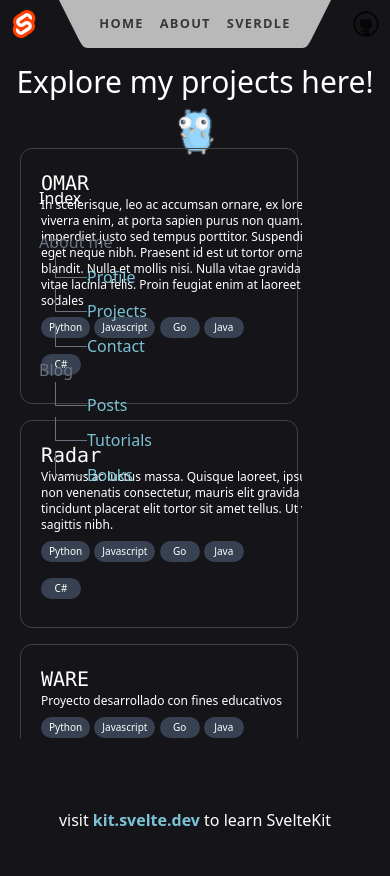
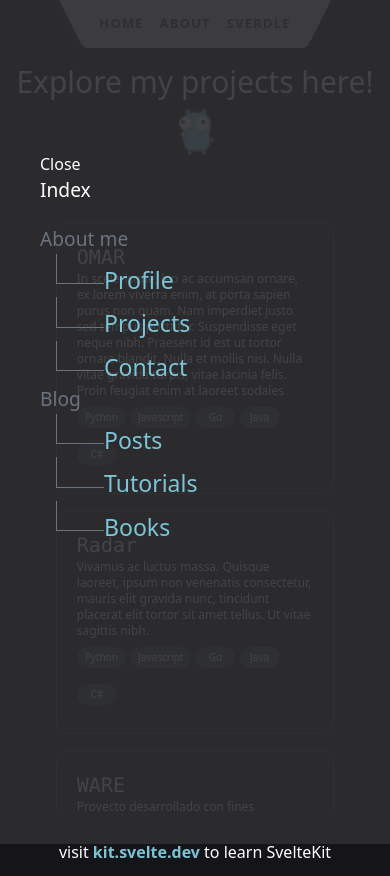
Before and after one commit to pelusa-v/portfolio-jp-ui, a SvelteKit app: page /projects in a window 390 px wide. Before the commit the page ends 844 px from the top, so only its background shows below. Built offline with nearby package versions, Linux system fonts and the light colour scheme.

Commit message:
Component Sidebar responsive done

```diff
--- a/src/routes/Header.svelte
+++ b/src/routes/Header.svelte
@@ -6,9 +6,7 @@
 
 <header>
 	<div class="corner">
-		<a href="https://kit.svelte.dev">
-			<img src={logo} alt="SvelteKit" />
-		</a>
+
 	</div>
 
 	<nav>
--- a/src/routes/Project.svelte
+++ b/src/routes/Project.svelte
@@ -24,7 +24,7 @@
 
 <style>
 .description-container {
-    width: 300px;
+    width: auto;
     overflow: hidden;
 }
 
--- a/src/routes/Sidebar.svelte
+++ b/src/routes/Sidebar.svelte
@@ -1,27 +1,33 @@
 <script lang="ts">
     import type { SidebarItem } from "../models/SidebarItem";
+    export let data : SidebarItem[];
 
-    export let isOpen = false; // Prop to control sidebar visibility
-    export let data : SidebarItem[];
+    let showSideBar = true; // Prop to control sidebar visibility
+    function ShowHideSidebar(): void {
+      showSideBar = !showSideBar;
+      console.log(showSideBar);
+    }
 </script>
 
-<div class="sidebar-container" class:open={isOpen}>
-    <h4 class="mb-5">Index</h4>
+{#if showSideBar }
+  <div class="sidebar-container">
+    <button class="open-close-button" on:click={ShowHideSidebar}>Close</button>
+    <h4 class="mb-5 sidebar-item-title">Index</h4>
 
     <ul>
       {#each data as sideBarItem, i }
-        <li class="text-gray-500">
+        <li class="sidebar-item-title text-gray-500">
           {#if sideBarItem.data.path !== undefined}
-            <a href="{sideBarItem.data.path}" >{sideBarItem.data.key}</a>
+            <a class="sidebar-item-title" href="{sideBarItem.data.path}" >{sideBarItem.data.key}</a>
           {:else}
             {sideBarItem.data.key}
           {/if}
           <ul>
             {#each sideBarItem.subItems as subItem }
               {#if subItem.path !== undefined}
-                <li><span></span><a href="{subItem.path}" >{subItem.key}</a></li>
+                <li class="sidebar-item-title"><span></span><a href="{subItem.path}" >{subItem.key}</a></li>
               {:else}
-                <li><span></span>{subItem.key}</li>
+                <li class="sidebar-item-title"><span></span>{subItem.key}</li>
               {/if}
             {/each}
           </ul>
@@ -29,6 +35,11 @@
       {/each}
     </ul>
   </div>
+{:else}
+  <div class="sidebar-button-open">
+    <button on:click={ShowHideSidebar}>Index</button>
+  </div>
+{/if}
 
 
 <style>
@@ -43,25 +54,107 @@ span {
       margin-left: 1rem;
   }
 
+  .sidebar-button-open {
+    padding: 10px;
+    width: auto;
+    height: auto;
+    position: fixed;
+    top: 0%;
+    left: 0%;
+    background-color: rgba(46, 46, 48, 0.897);
+    transition: left 0.3s ease-in-out;
+  }
+
+  .sidebar-item-title {
+    font-size: medium;
+  }
+
+  @media screen and (max-width: 480px) {
+    .sidebar-item-title {
+      font-size: larger;
+    }
+  }
+
+  .open-close-button {
+    visibility: hidden;
+  }
+
+  @media screen and (max-width: 1150px) {
+    .open-close-button {
+      visibility: visible;
+    }
+  }
+
+  @media screen and (max-width: 480px) {
+    span {
+      border-bottom: 1px solid;
+      border-left: 1px solid;
+      height: 1.9rem;
+      width: 3rem;
+      display: inline-block;
+      margin-bottom: 0.3rem;
+      margin-left: 1rem;
+    }
+  }
 
   .sidebar-container {
     width: 200px;
     height: 100%;
     position: fixed;
-    top: 22vh;
+    top: 20vh;
     left: 10%;
     background-color: transparent;
     transition: left 0.3s ease-in-out;
   }
 
-  @media screen and (min-width: 1500px) {
+  @media screen and (min-width: 1700px) {
     .sidebar-container {
         width: 200px;
         height: 100%;
         position: fixed;
         top: 18vh;
-        left: 10%;
+        left: 15%;
         background-color: transparent;
+        transition: left 0.3s ease-in-out;
+    }
+  }
+
+  @media screen and (max-width: 1275px) {
+    .sidebar-container {
+        width: 200px;
+        height: 100%;
+        position: fixed;
+        top: 20vh;
+        left: 5%;
+        background-color: transparent;
+        transition: left 0.3s ease-in-out;
+    }
+  }
+
+  @media screen and (max-width: 1150px) {
+    .sidebar-container {
+        width: 200px;
+        height: 100%;
+        position: fixed;
+        padding-top: 18vh;
+        padding-left: 20px;
+        top: 0;
+        left: 0;
+        background-color: rgba(46, 46, 48, 0.897);
+        transition: left 0.3s ease-in-out;
+    }
+  }
+
+  @media screen and (max-width: 480px) {
+    .sidebar-container {
+        width: 100vh;
+        height: 100%;
+        position: fixed;
+        padding-top: 18vh;
+        padding-left: 40px;
+        top: 0;
+        left: 0;
+        background-color: rgba(46, 46, 48, 0.897);
         transition: left 0.3s ease-in-out;
     }
   }
--- a/src/routes/projects/+page.svelte
+++ b/src/routes/projects/+page.svelte
@@ -7,15 +7,15 @@
     let desc4 = "In scelerisque, leo ac accumsan ornare, ex lorem viverra enim, at porta sapien purus non quam. Nam imperdiet justo sed tempus porttitor. Suspendisse eget neque nibh. Praesent id est ut tortor ornare blandit. Nulla et mollis nisi. Nulla vitae gravida turpis, vitae lacinia felis. Proin feugiat enim at laoreet sodales"
 </script>
 
-<div class="projects-hero justify-center mb-4 md:flex lg:flex items-center">
+<div class="projects-hero justify-center mb-4 md:flex lg:flex items-center ">
     <h1 class="text-3xl">Explore my projects here!</h1>
     <div class="mx-3 mt-2 flex justify-center items-center">
         <Gopher/>
     </div>
 </div>
-<div class="sm:flex justify-center items-center">
+<div class="flex justify-center items-center">
     <div class="projects-container overflow-y-scroll scrollbar">
-        <div class="lg:columns-2 md:columns-2 sm:columns-1 gap-2 ">
+        <div class="lg:columns-2 md:columns-2 columns-1 gap-2 ">
             <div class="break-inside-avoid-column">
                 <Project description={desc4} name="OMAR"></Project>
             </div>
@@ -56,6 +56,18 @@
     height: 8vh;
 }
 
+@media screen and (max-width: 765px) {
+  .projects-hero {
+    margin-bottom: 50px;
+  }
+}
+
+@media screen and (max-width: 390px) {
+  .projects-hero {
+    margin-bottom: 90px;
+  }
+}
+
 .projects-container{
     width: 80%;
     max-height: 70vh;
```
Lines whose indentation alone changed are shown as unchanged.
